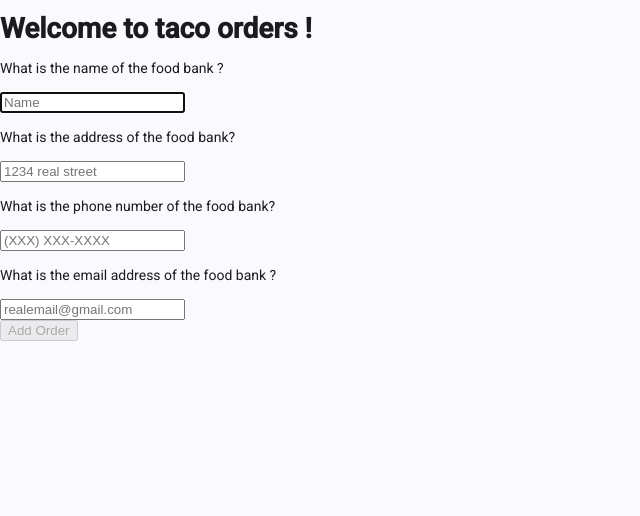
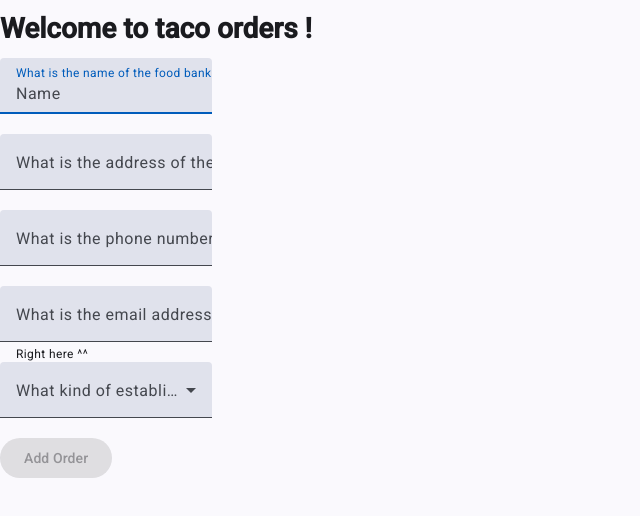
Before and after one commit to dallairius/Jonathan_Dallaire_Learning_AngularF26, an Angular app: page /orderForm in a window 1280 px wide. Shown: the top 516 px of the page, without its empty margins (0-640 px from the left). Built offline with nearby package versions, Linux system fonts and the light colour scheme; no server answers.

Commit message:
Make the add/edit form match our material theme

```diff
--- a/src/app/order-form/order-form.html
+++ b/src/app/order-form/order-form.html
@@ -1,40 +1,51 @@
 <form [formGroup]="orderForm" (ngSubmit)="onSubmit()">
 
-  @if(orderForm.controls.name.touched &&
-    orderForm.controls.name.invalid){
-    <p class="error">Name is required and
-      must have at least 4 characters</p>
-  }@else{<p>What is the name of the food bank ?</p>}
-  <input #firstElement formControlName="name" placeholder="Name" />
+  <mat-form-field>
+  <mat-error>Name is required and
+      must have at least 4 characters</mat-error>
+  <mat-label>What is the name of the food bank ?</mat-label>
+  <input matInput #firstElement formControlName="name" placeholder="Name" />
+  </mat-form-field>
+    <br>
+
+  <mat-form-field>
+    <mat-error>Please enter an address</mat-error>
+  <mat-label>What is the address of the food bank?</mat-label>
+  <input matInput formControlName="address" placeholder="1234 real street">
+  </mat-form-field>
+  <br>
+
+  <mat-form-field>
+    <mat-error>Please enter a phone number</mat-error>
+    <mat-label>What is the phone number of the food bank?</mat-label>
+    <input matInput formControlName="phone" placeholder="(XXX) XXX-XXXX">
+  </mat-form-field>
+  <br>
+
+  <mat-form-field>
+    <mat-error>Please enter email address</mat-error>
+    <mat-label>What is the email address of the food bank ?</mat-label>
+    <input matInput formControlName="email" placeholder="realemail@gmail.com">
+    <mat-hint>Right here ^^</mat-hint>
+  </mat-form-field>
+  <br>
+
+  <mat-form-field>
+    <mat-error>Select an option</mat-error>
+    <mat-label>What kind of establishment is it ?</mat-label>
+    <mat-select>
+      <mat-option value="FoodBank">Food Bank</mat-option>
+      <mat-option value="Soup">Soup Kitchen</mat-option>
+      <mat-option value="Church">Church</mat-option>
+    </mat-select>
+  </mat-form-field>
   <br>
 
 
-  @if(orderForm.controls.address.touched &&
-  orderForm.controls.address.invalid){
-    <p class="error">Please enter an address</p>
-  }@else{<p>What is the address of the food bank?</p>}
-  <input formControlName="address" placeholder="1234 real street">
-  <br>
-
-
-  @if(orderForm.controls.phone.touched &&
-  orderForm.controls.phone.invalid){
-    <p class="error">Please enter a phone number</p>
-  }@else{<p>What is the phone number of the food bank?</p>}
-  <input formControlName="phone" placeholder="(XXX) XXX-XXXX"/>
-  <br>
-
-
-  @if(orderForm.controls.email.touched &&
-  orderForm.controls.email.invalid){
-    <p class="error">Please enter email address</p>
-  }@else{<p>What is the email address of the food bank ?</p>}
-  <input formControlName="email" placeholder="realemail@gmail.com">
-  <br>
 
 @if(order){
-  <button type="submit" [disabled]="orderForm.invalid">Edit Order</button>
+  <button matButton="filled" type="submit" [disabled]="orderForm.invalid">Edit Order</button>
 }@else{
-  <button type="submit" [disabled]="orderForm.invalid">Add Order</button>
+  <button matButton="filled" type="submit" [disabled]="orderForm.invalid">Add Order</button>
   }
 </form>
--- a/src/material-theme.scss
+++ b/src/material-theme.scss
@@ -23,7 +23,7 @@ body {
   // Default the application to a light color theme. This can be changed to
   // `dark` to enable the dark color theme, or to `light dark` to defer to the
   // user's system settings.
-  color-scheme: light dark;
+  color-scheme: light;
 
   // Set a default background, font and text colors for the application using
   // Angular Material's system-level CSS variables. Learn more about these
```
Also changed, not shown: src/app/order-form/order-form.ts (+12 -1 lines).
